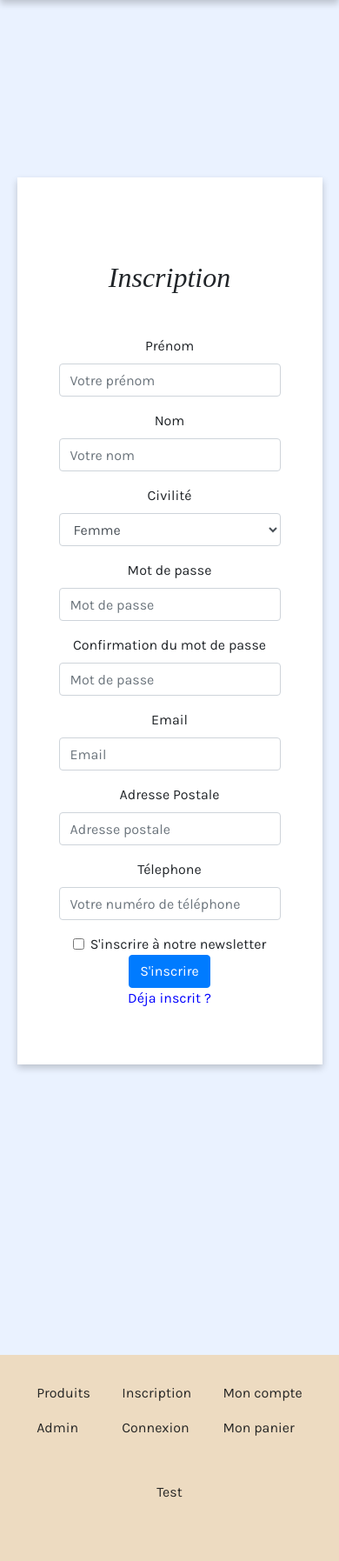
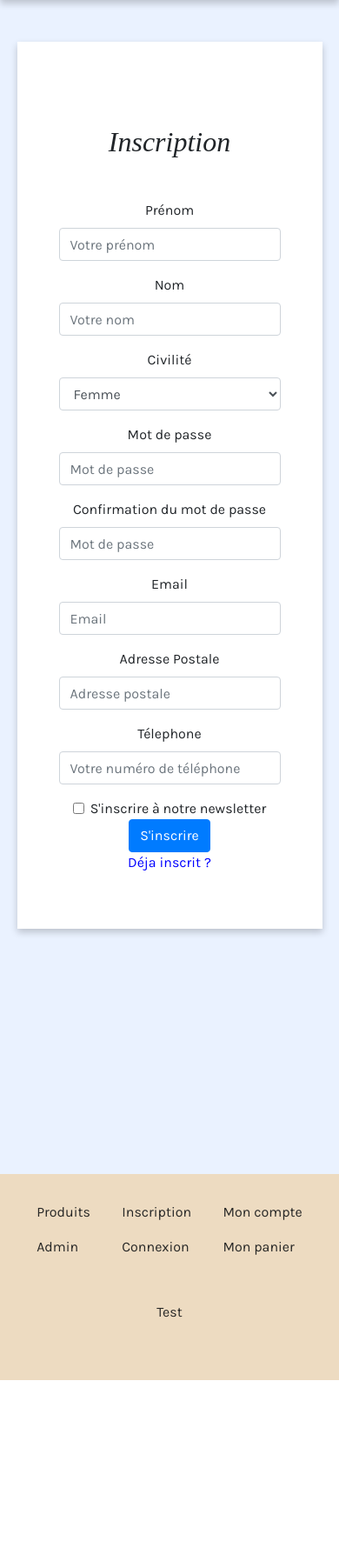
Before and after one commit to Artemis1997-D/paradise, a PHP site: page /inscription.php in a window 390 px wide. Shown: the part 144-1939 px from the top of the page at 87% size. After the commit the page ends 1731 px from the top, so only its background shows below. Run offline with PHP 8.4, Linux system fonts and the light colour scheme.

Commit message:
change css in home and in login/inscription

```diff
--- a/Test.php
+++ b/Test.php
@@ -28,7 +28,7 @@
 
 define('HOSTNAME', 'localhost');
 define('USERNAME', 'root');
-define('PASSWORD', ''); //root pour la MAC et LINUX
+define('PASSWORD', 'root'); //root pour la MAC et LINUX
 define('DATABASE', 'paradise');
 
 $dsn = 'mysql:host=' . HOSTNAME . ';dbname=' . DATABASE;
--- a/asset/style/style.css
+++ b/asset/style/style.css
@@ -160,11 +160,11 @@ blockquote {
   width: 60%;
   background-color: white;
   box-shadow: 0 4px 8px 0 rgba(0,0,0,0.2);
+  height: auto;
 }
 
 #hero-inscription {
-  height: 150vh;
-  margin: 10% 0%;
+  height: 100%;
 }
 
 
@@ -237,7 +237,6 @@ td {
 footer {
   background:  #EDDBC1;
   height: 28vh;
-  margin-top: 20vh;
 }
 
 footer a {
@@ -326,6 +325,10 @@ h3 {
     text-align: center;
     margin: auto;
 }
+#choisir-paradise p {
+  width: 80%;
+}
+/*------Connexion/inscription-------------------*/
 .connexion-inscription {
     width: 90%;
 }
@@ -333,10 +336,7 @@ h3 {
   height: 80vh;
 }
 #hero-inscription {
-  height: 160vh;
+  margin-bottom: 60%;
 }
 
-#choisir-paradise p {
-  width: 80%;
 }
-}
--- a/config/init.php
+++ b/config/init.php
@@ -4,7 +4,7 @@
 
 define('HOSTNAME', 'localhost');
 define('USERNAME', 'root');
-define('PASSWORD', ''); //root pour la MAC et LINUX
+define('PASSWORD', 'root'); //root pour la MAC et LINUX
 define('DATABASE', 'paradise');
 
 $dsn = 'mysql:host=' . HOSTNAME . ';dbname=' . DATABASE;
--- a/inscription.php
+++ b/inscription.php
@@ -6,7 +6,7 @@ include 'config/template/head.php';
 <!-----------Hero_image_Inscription-------------------------------------------------------------------------------------------------->
         <section class="hero d-flex flex-column justify-content-center text-center" id="hero-inscription" aria-label="hero image de la page d'inscription">
           <!-----------Form_Inscription-------------------------------------------------------------------------------------------------->
-          <form class="connexion-inscription m-auto p-5" action="" method="post">
+          <form class="connexion-inscription mx-auto my-5 p-5" action="" method="post">
             <h2 class="text-center mt-5 mb-5">Inscription</h2>
             <?php echo $content; ?>
                 <div class="form-group">
--- a/login.php
+++ b/login.php
@@ -7,7 +7,7 @@ include 'config/template/head.php';
 <!-----------Hero_image_Connexion-------------------------------------------------------------------------------------------------->
         <section class="hero d-flex flex-column justify-content-center text-center" id="hero-login" aria-label="hero image de la page de connexion">
           <!-----------Form_Connexion-------------------------------------------------------------------------------------------------->
-          <form class="connexion-inscription m-auto p-5">
+          <form class="connexion-inscription mx-auto my-5 p-5">
             <h2 class="text-center mt-5 mb-5">Connexion</h2>
               <div class="form-group">
                 <label for="prenom">Prenom</label>
```
Also changed, not shown: 1 other file.
